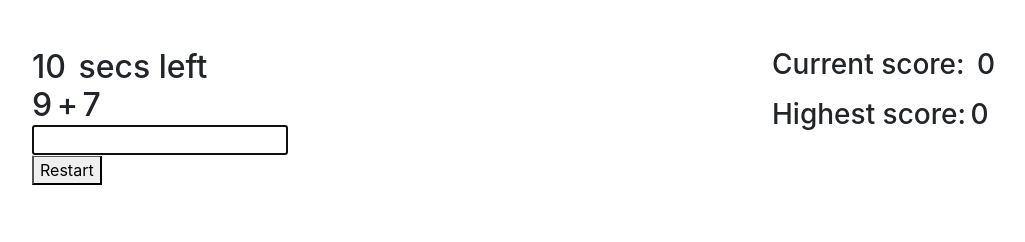
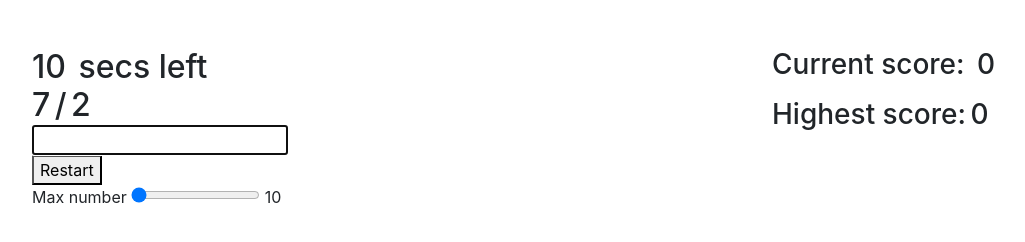
Before and after one commit to ggrangel/10-sec-math-game, a plain HTML site: page index.html in a window 1280 px wide. Both pictures are taken after a click on the button "Restart". Shown: the whole page, without its empty margins (68-1093 px from the left). Drawn offline with nearby package versions, Linux system fonts and the light colour scheme.

Commit message:
Add new features: multiple operations and max number.

```diff
--- a/index.html
+++ b/index.html
@@ -34,7 +34,7 @@
           <h2 class="d-inline ml-2">secs left</h2>
           <div></div>
           <h2 class="d-inline" id="n1">8</h2>
-          <h2 class="d-inline">+</h2>
+          <h2 class="d-inline" id="operation">+</h2>
           <h2 class="d-inline" id="n2">5</h2>
           <input class="d-block" type="text" name="result" id="result" />
           <button type="btn" onclick="playAgain()">Restart</button>
@@ -46,6 +46,18 @@
           <h3 class="d-inline">Highest score:</h3>
           <h3 class="d-inline" id="high-score">0</h3>
         </div>
+        <div class="col-12">
+          <label for="customRange2" class="form-label">Max number</label>
+          <input
+            type="range"
+            min="10"
+            max="99"
+            id="maxNumber"
+            value="10"
+            oninput="rangeUpdate()"
+          />
+          <label class="form-label" id="lblMaxN">10</label>
+        </div>
       </div>
     </div>
   </body>
--- a/js/application.js
+++ b/js/application.js
@@ -1,12 +1,31 @@
-let Game = function() {
+let Game = function(maxN) {
   this.score = 0;
   this.gameStart = false;
+  this.maxN = maxN;
 
   this.newOperation = function() {
-    let n1 = _.random(1, 10);
-    let n2 = _.random(1, 10);
+    let op = _.sample(["+", "-", "*", "/"]);
+    $("#operation").html(op);
+    var n1 = _.random(1, this.maxN);
 
-    this.res = n1 + n2;
+    switch (op) {
+      case "+":
+        var n2 = _.random(1, this.maxN);
+        this.res = n1 + n2;
+        break;
+      case "-":
+        var n2 = _.random(0, n1 - 1);
+        this.res = n1 - n2;
+        break;
+      case "*":
+        var n2 = _.random(1, this.maxN);
+        this.res = n1 * n2;
+        break;
+      case "/":
+        var n2 = _.random(1, n1);
+        this.res = parseInt(n1 / n2);
+        break;
+    }
 
     $("#n1").html(n1);
     $("#n2").html(n2);
@@ -47,14 +66,15 @@ $(document).ready(function() {
   });
 });
 
-var initGame = function() {
-  game = new Game();
+var initGame = function(maxN) {
+  game = new Game(maxN);
 };
 
 var timeLeft = 10;
 var interval;
 var startGame = function() {
   if (!interval) {
+    $("#maxNumber").prop("disabled", true);
     interval = setInterval(function() {
       timeLeft--;
       display = $("#sec-left");
@@ -63,6 +83,7 @@ var startGame = function() {
       if (timeLeft === 0) {
         display.text("0");
         $("#result").prop("disabled", true);
+        $("#maxNumber").prop("disabled", false);
         clearInterval(interval);
         interval = undefined;
         if (game.score > HIGHEST) {
@@ -74,13 +95,14 @@ var startGame = function() {
   }
 };
 
-initGame();
+initGame(10);
 
 var playAgain = function() {
   $("#result").focus();
   $("#result").val("");
   $("#result").prop("disabled", false);
-  initGame();
+  // $("#maxNumber").prop("disabled", true);
+  initGame($("#maxNumber").val());
   game.newOperation();
   $("#current-score").text(0);
   timeLeft = 10;
@@ -88,3 +110,9 @@ var playAgain = function() {
 
   display.text(timeLeft);
 };
+
+var rangeUpdate = function() {
+  maxN = $("#maxNumber").val();
+  game.maxN = maxN;
+  $("#lblMaxN").html(maxN);
+};
```
